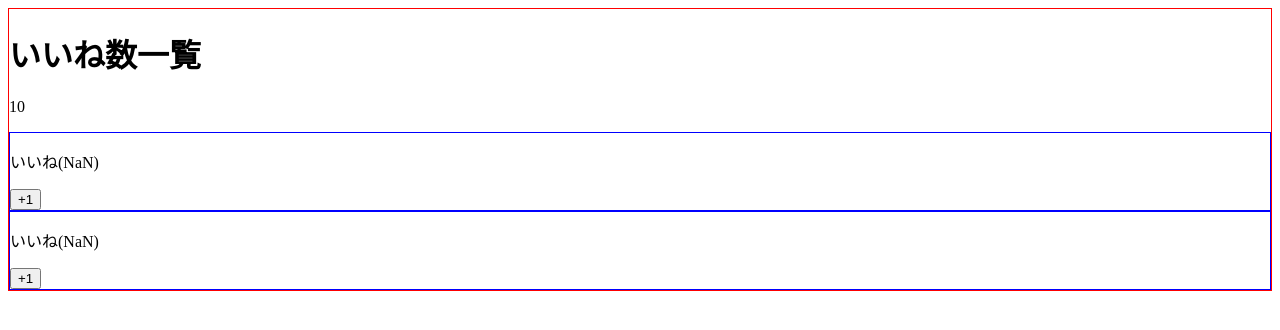
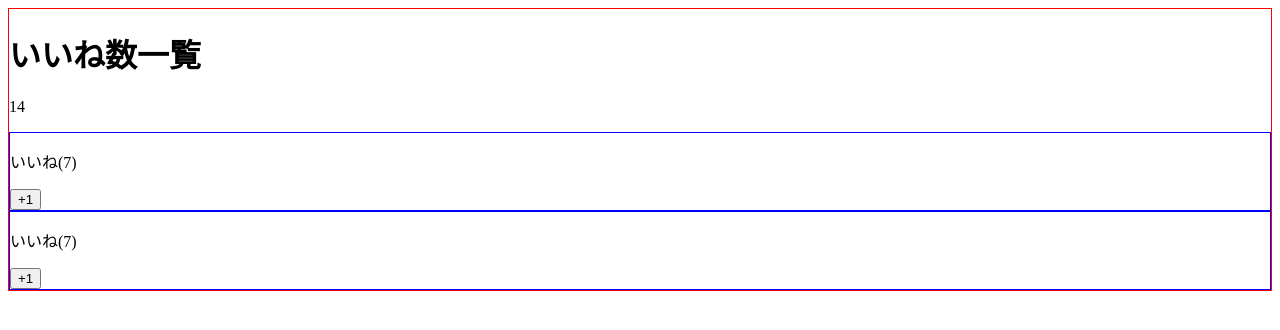
Before and after one commit to naoki-kkc/udemy_vue-js-complete-guide, a Vue app in the folder section7/udemy-vuejs/: page / in a window 1280 px wide. Shown: the top 330 px of the page. Built offline with nearby package versions, Linux system fonts and the light colour scheme.

Commit message:
section7 - 88 end

```diff
--- a/section7/udemy-vuejs/src/App.vue
+++ b/section7/udemy-vuejs/src/App.vue
@@ -2,8 +2,8 @@
   <div>
     <LikeHeader></LikeHeader>
     <p>{{num}}</p>
-    <LikeNum></LikeNum>
-    <LikeNum></LikeNum>
+    <LikeNum v-bind:num="num"></LikeNum>
+    <LikeNum :num="num"></LikeNum>
   </div>
 </template>
 
@@ -14,7 +14,7 @@ import LikeHeader from "./components/LikeHeader.vue";
 export default{
   data(){
     return {
-      num: 10,
+      num: 14,
     }
   },
   components:{
--- a/section7/udemy-vuejs/src/components/LikeNum.vue
+++ b/section7/udemy-vuejs/src/components/LikeNum.vue
@@ -7,7 +7,7 @@
 
 <script>
 export default{
-
+    props: ['num'],
     methods: {
         increment(){
             this.num += 1;
```
